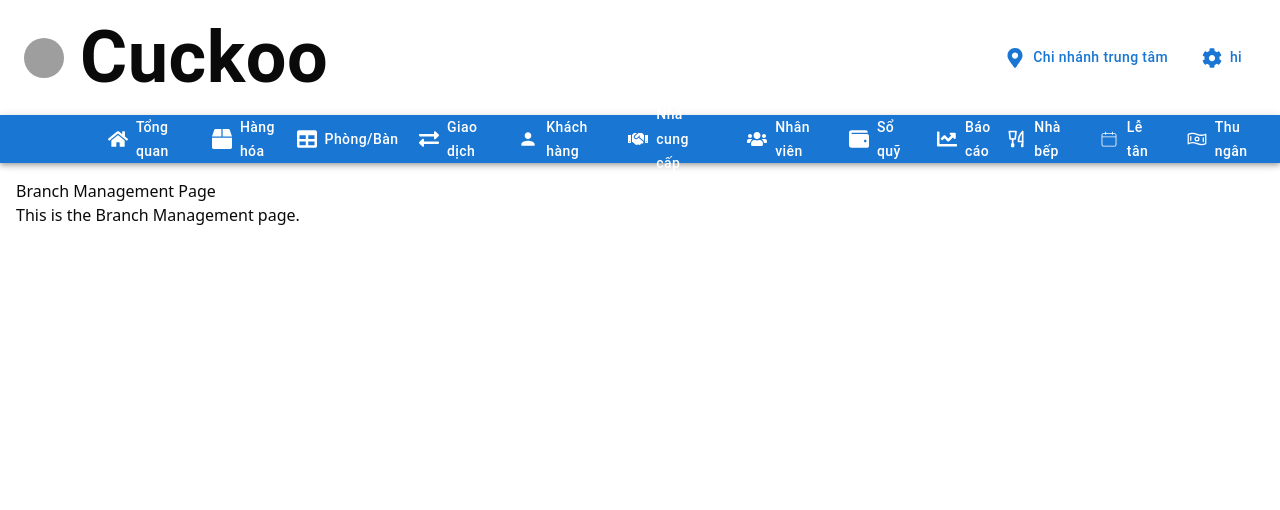
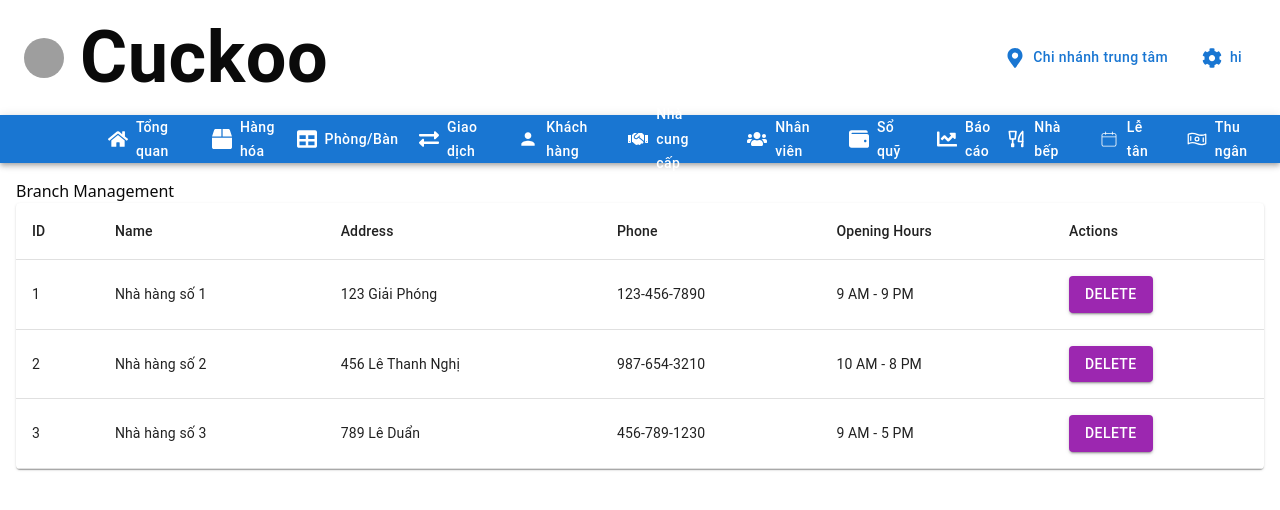
Before and after one commit to l4zy9uy/cuckoo, a React (Vite) app in the folder frontend/: page /cuckoo/branchmanagement in a window 1280 px wide. Shown: the top 510 px of the page. Built offline with nearby package versions, Linux system fonts and the light colour scheme; grey boxes are pictures that could not be loaded.

Commit message:
feat: adding Branch Management page --- Fix bug

```diff
--- a/frontend/src/pages/BranchManagementPage.tsx
+++ b/frontend/src/pages/BranchManagementPage.tsx
@@ -1,12 +1,67 @@
-// src/pages/BranchManagementPage.tsx
+import React, { useState } from "react";
+import { Table, TableBody, TableCell, TableContainer, TableHead, TableRow, Paper, Button } from "@mui/material";
+
+type Branch = {
+  id: number;
+  name: string;
+  address: string;
+  phone: string;
+  openingHours: string;
+};
+
+const initialBranches: Branch[] = [
+  { id: 1, name: "Nhà hàng số 1", address: "123 Giải Phóng", phone: "123-456-7890", openingHours: "9 AM - 9 PM" },
+  { id: 2, name: "Nhà hàng số 2", address: "456 Lê Thanh Nghị", phone: "987-654-3210", openingHours: "10 AM - 8 PM" },
+  { id: 3, name: "Nhà hàng số 3", address: "789 Lê Duẩn", phone: "456-789-1230", openingHours: "9 AM - 5 PM" },
+];
 
 const BranchManagementPage = () => {
-    return (
-        <div>
-            <h1>Branch Management Page</h1>
-            <p>This is the Branch Management page.</p>
-        </div>
-    );
+  const [branches, setBranches] = useState<Branch[]>(initialBranches);
+
+  const handleDelete = (id: number) => {
+    const updatedBranches = branches.filter((branch) => branch.id !== id);
+    setBranches(updatedBranches);
+  };
+
+  return (
+    <div>
+      <h1>Branch Management</h1>
+      <TableContainer component={Paper}>
+        <Table>
+          <TableHead>
+            <TableRow>
+              <TableCell>ID</TableCell>
+              <TableCell>Name</TableCell>
+              <TableCell>Address</TableCell>
+              <TableCell>Phone</TableCell>
+              <TableCell>Opening Hours</TableCell>
+              <TableCell>Actions</TableCell>
+            </TableRow>
+          </TableHead>
+          <TableBody>
+            {branches.map((branch) => (
+              <TableRow key={branch.id}>
+                <TableCell>{branch.id}</TableCell>
+                <TableCell>{branch.name}</TableCell>
+                <TableCell>{branch.address}</TableCell>
+                <TableCell>{branch.phone}</TableCell>
+                <TableCell>{branch.openingHours}</TableCell>
+                <TableCell>
+                  <Button
+                    variant="contained"
+                    color="secondary"
+                    onClick={() => handleDelete(branch.id)}
+                  >
+                    Delete
+                  </Button>
+                </TableCell>
+              </TableRow>
+            ))}
+          </TableBody>
+        </Table>
+      </TableContainer>
+    </div>
+  );
 };
 
 export default BranchManagementPage;
```
